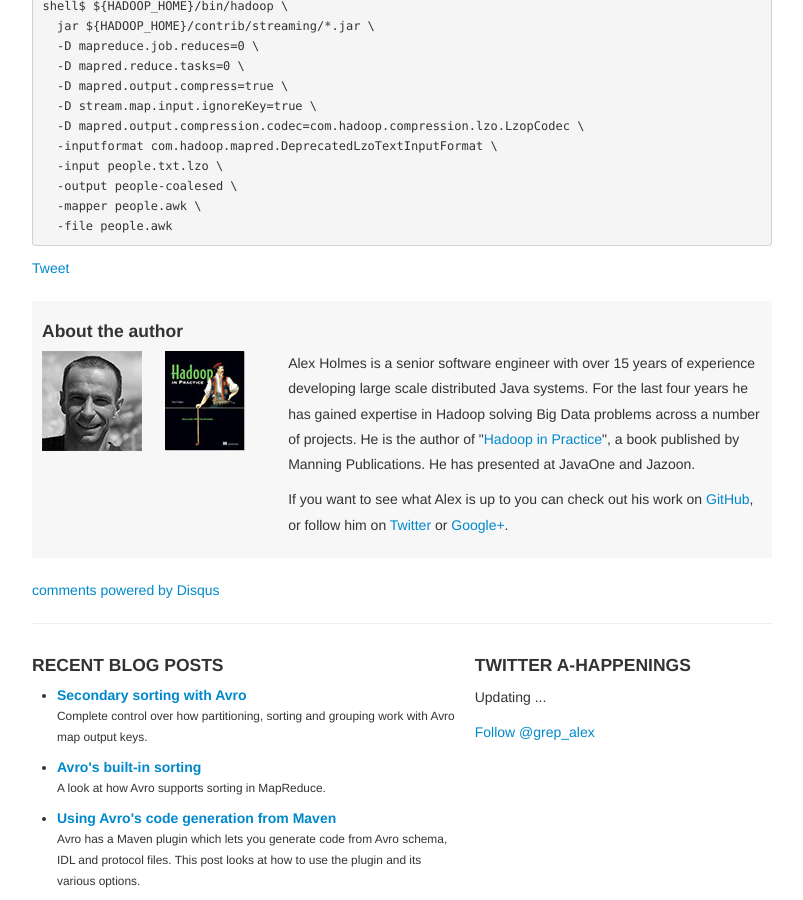
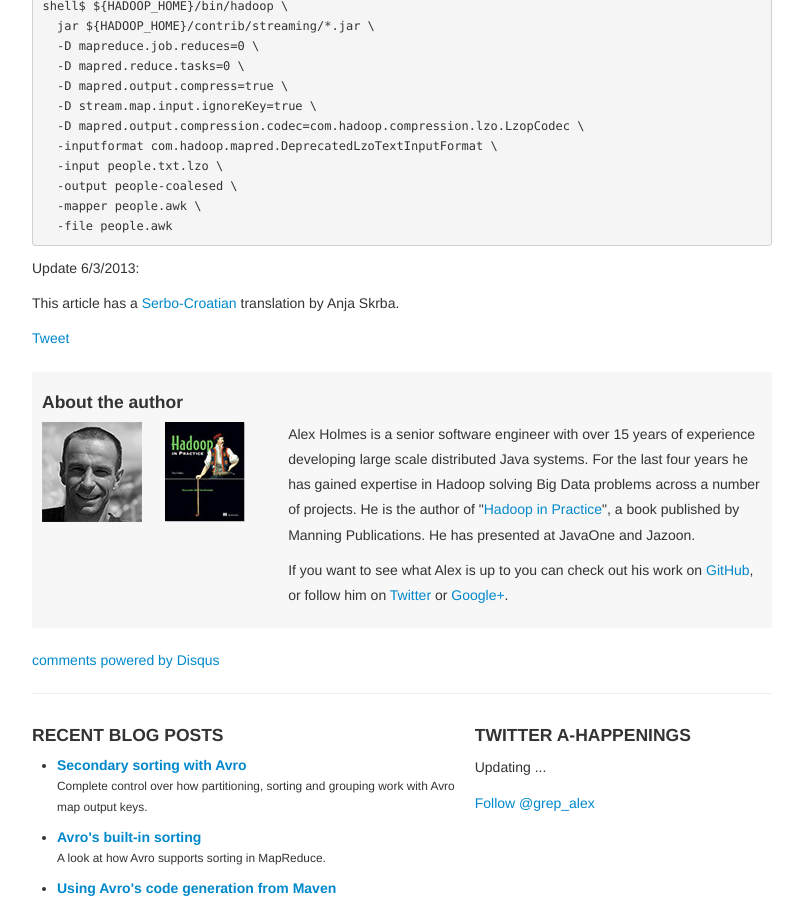
Before and after one commit to alexholmes/blog, a Jekyll site: the page built from _posts/2013-01-17-awk-with-hadoop-streaming.markdown, in a window 1280 px wide and 900 px high, scrolled down 2068 px. Shown: the whole window, without its empty margins (238-1041 px from the left). Built offline with Jekyll 4.4.1, drawn with Linux system fonts in a browser that asks for light colours; nearby versions of some CDN libraries; library files that are not in the unit come from our copies; a script that is not in the unit is left out; comment, search, counter and statistics services are not loaded.

Commit message:
added translation link

```diff
--- a/_posts/2013-01-17-awk-with-hadoop-streaming.markdown
+++ b/_posts/2013-01-17-awk-with-hadoop-streaming.markdown
@@ -97,3 +97,7 @@ Finally - to get LZO into the picture you need to add `-inputformat`,
       -output people-coalesed \
       -mapper people.awk \
       -file people.awk
+
+Update 6/3/2013:
+
+This article has a <a href="http://science.webhostinggeeks.com/koriscenje-awk-i-prijatelja">Serbo-Croatian</a> translation by Anja Skrba.
```
